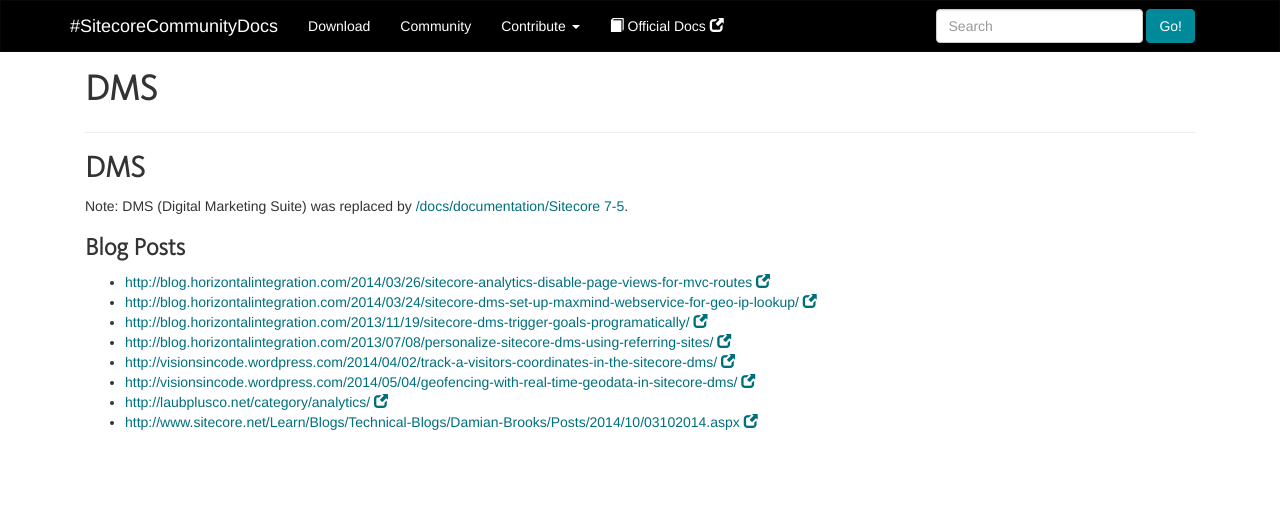
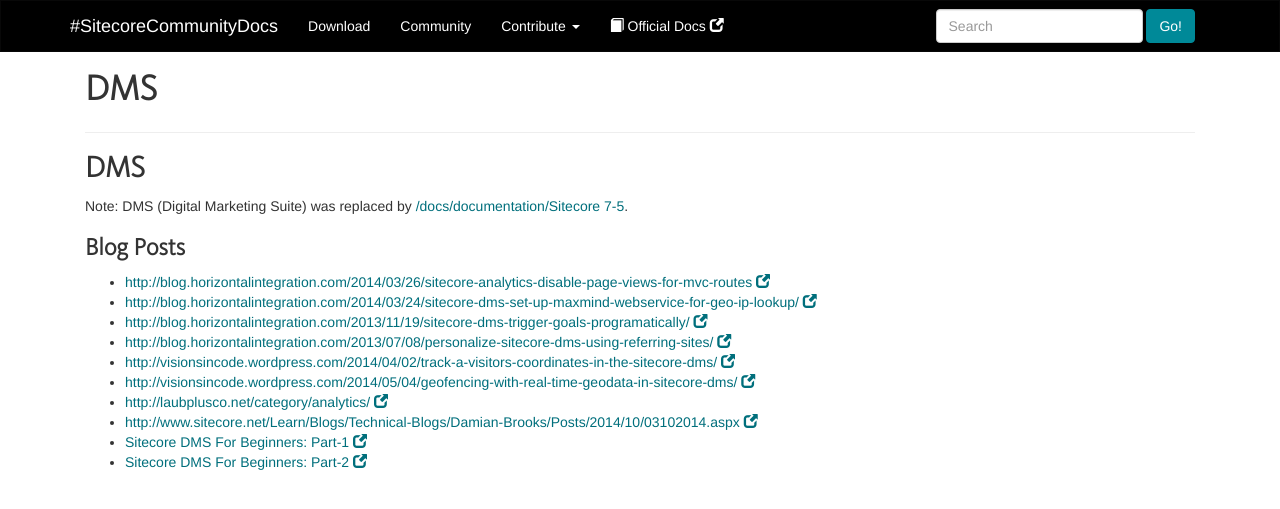
Before and after one commit to Sitecore-Community/docs, a Jekyll site: the page built from documentation/DMS/index.md, in a window 1280 px wide. Shown: the top 509 px of the page. Built offline with Jekyll 4.4.1, drawn with Linux system fonts in a browser that asks for light colours; nearby versions of some CDN libraries; a script that is not in the unit is left out.

Commit message:
Update index.md
Update "DMS For Beginners" blog links.

```diff
--- a/documentation/DMS/index.md
+++ b/documentation/DMS/index.md
@@ -15,3 +15,5 @@
 * [http://visionsincode.wordpress.com/2014/05/04/geofencing-with-real-time-geodata-in-sitecore-dms/](http://visionsincode.wordpress.com/2014/05/04/geofencing-with-real-time-geodata-in-sitecore-dms/)
 * [http://laubplusco.net/category/analytics/](http://laubplusco.net/category/analytics/)
 * [http://www.sitecore.net/Learn/Blogs/Technical-Blogs/Damian-Brooks/Posts/2014/10/03102014.aspx](http://www.sitecore.net/Learn/Blogs/Technical-Blogs/Damian-Brooks/Posts/2014/10/03102014.aspx)
+* [Sitecore DMS For Beginners: Part-1](http://sitecorejourney.nileshthakkar.in/2014/03/a-beginning-journey-of-dms.html)
+* [Sitecore DMS For Beginners: Part-2](http://sitecorejourney.nileshthakkar.in/2014/04/a-beginners-guide-to-sitecore-dms-part-2.html)
```
